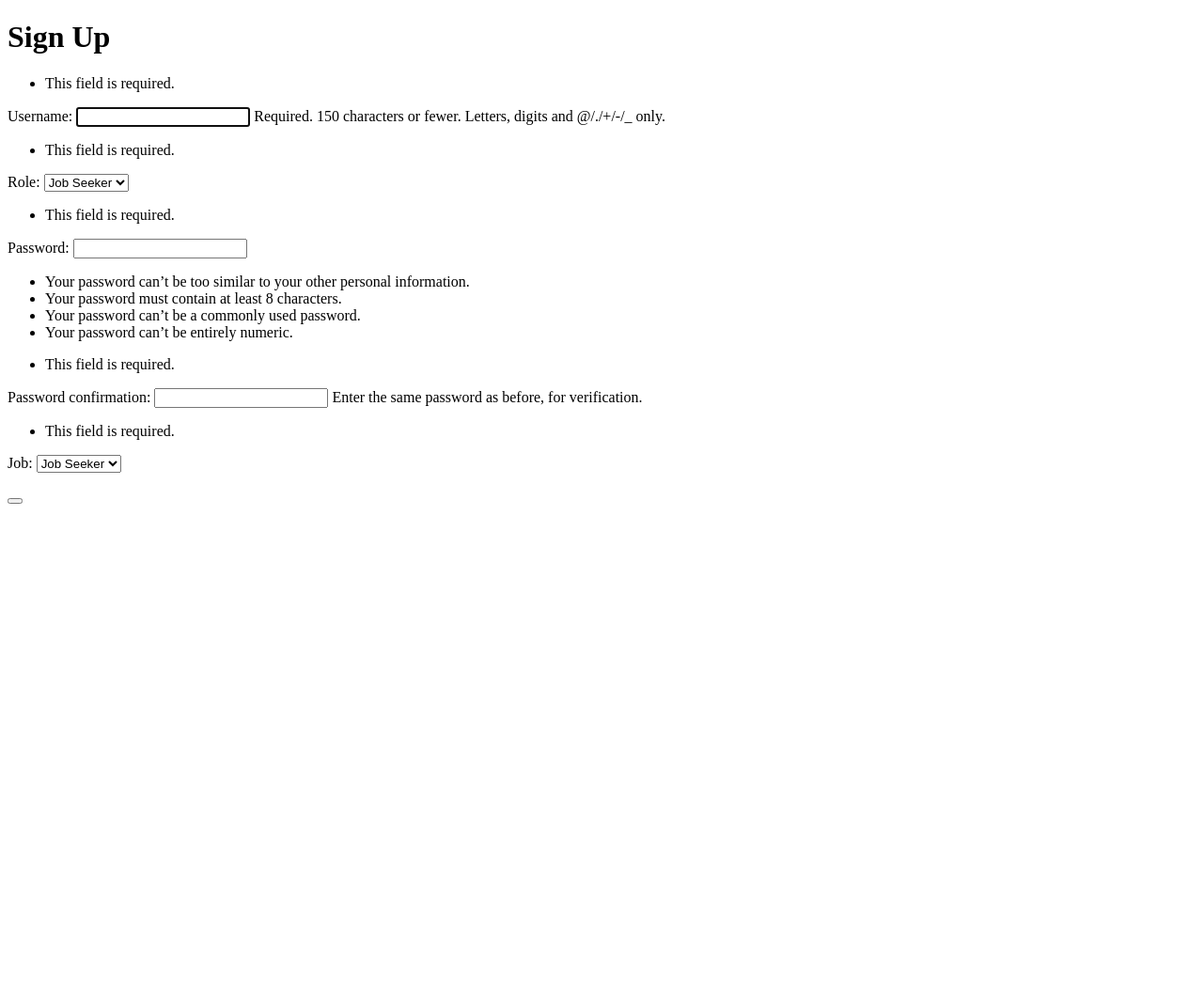
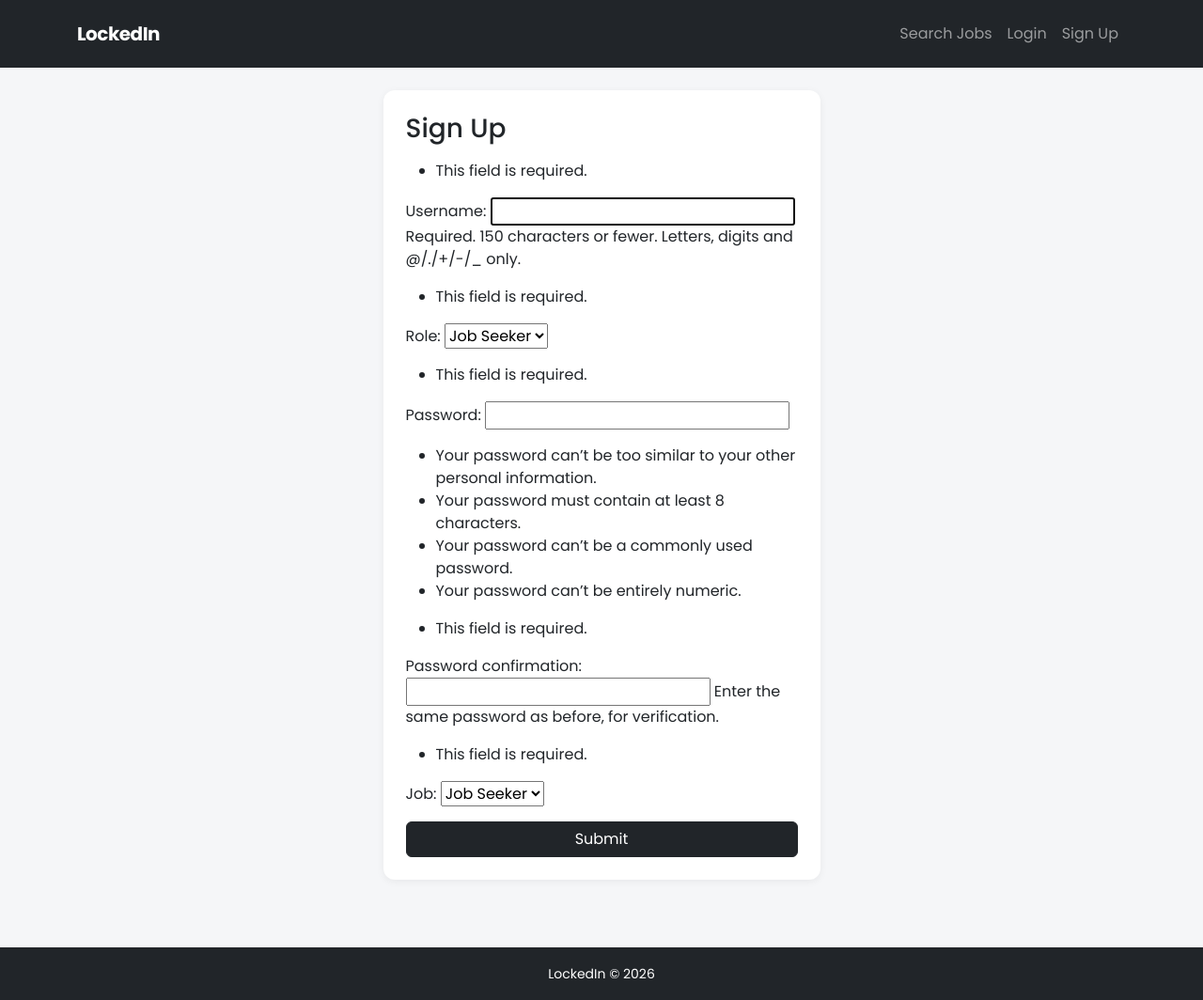
Before and after one commit to joshuahevelow/CS2340-Project2, a Django app: page /signup/ in a window 1280 px wide. Shown: the whole page at 94% size. Before the commit the page ends 536 px from the top, so only its background shows below. Run offline with Django 5.2, Linux system fonts and the light colour scheme; some libraries are stand-ins or nearby versions.

Commit message:
initial frontend

```diff
--- a/config/settings.py
+++ b/config/settings.py
@@ -55,7 +55,7 @@ ROOT_URLCONF = 'config.urls'
 TEMPLATES = [
     {
         'BACKEND': 'django.template.backends.django.DjangoTemplates',
-        'DIRS': [],
+        'DIRS': [BASE_DIR / 'templates'],
         'APP_DIRS': True,
         'OPTIONS': {
             'context_processors': [
@@ -116,6 +116,7 @@ USE_TZ = True
 # https://docs.djangoproject.com/en/5.2/howto/static-files/
 
 STATIC_URL = 'static/'
+STATICFILES_DIRS = [BASE_DIR / 'static']
 
 # Default primary key field type
 # https://docs.djangoproject.com/en/5.2/ref/settings/#default-auto-field
--- a/config/urls.py
+++ b/config/urls.py
@@ -16,12 +16,14 @@ Including another URLconf
 """
 from django.contrib import admin
 from django.urls import path
-from django.contrib.auth import views as authorized_view
+from django.contrib.auth import views as auth_views
 from recruiting import views
 
 urlpatterns = [
     path('admin/', admin.site.urls),
-    path("signup/", views.signup, name="jobs"),
+    path("signup/", views.signup, name="signup"),
+    path("login/", auth_views.LoginView.as_view(template_name="recruiting/login.html"), name="login"),
+    path("logout/", auth_views.LogoutView.as_view(next_page="job_search"), name="logout"),
     path("profile/edit/", views.edit, name="edit_profile"),
     path("seekers/<int:seekers_id>", views.view, name="view_profile"),
     path("", views.job_search, name="job_search"),
--- a/recruiting/templates/recruiting/form.html
+++ b/recruiting/templates/recruiting/form.html
@@ -1,16 +1,13 @@
-<!DOCTYPE html>
-<html lang="en">
-<head>
-    <meta charset="UTF-8">
-    <title>Title</title>
-</head>
-<body>
-    <h1>{{title}}</h1>
+{% extends "base.html" %}
+{% block content %}
+<div class="col-md-5 mx-auto">
+  <div class="card job-card p-4">
+    <h3 class="mb-3">{{ title }}</h3>
     <form method="post">
-        {%csrf_token%}
-        {{ form.as_p}}
-        <button type = "submit"> </button>
+      {% csrf_token %}
+      {{ form.as_p }}
+      <button class="btn btn-dark w-100" type="submit">Submit</button>
     </form>
-    <a href="{% url 'job_search' %"></a>
-</body>
-</html>
+  </div>
+</div>
+{% endblock %}
--- /dev/null
+++ b/templates/base.html
@@ -0,0 +1,53 @@
+<!DOCTYPE html>
+<html lang="en">
+{% load static %}
+<head>
+  <meta charset="UTF-8">
+  <meta name="viewport" content="width=device-width, initial-scale=1">
+  <title>{{ template_data.title|default:"LockedIn" }}</title>
+  <link href="https://cdn.jsdelivr.net/npm/bootstrap@5.3.3/dist/css/bootstrap.min.css" rel="stylesheet">
+  <link rel="stylesheet" href="https://cdnjs.cloudflare.com/ajax/libs/font-awesome/6.1.1/css/all.min.css">
+  <link href="https://fonts.googleapis.com/css2?family=Poppins:wght@400;500;600;700&display=swap" rel="stylesheet">
+  <script src="https://cdn.jsdelivr.net/npm/bootstrap@5.3.3/dist/js/bootstrap.bundle.min.js"></script>
+  <style>
+    body { font-family: 'Poppins', sans-serif; background-color: #f5f6f8; }
+    .navbar-brand { font-weight: 700; letter-spacing: -0.5px; }
+    .job-card { border: none; border-radius: 12px; box-shadow: 0 2px 8px rgba(0,0,0,0.06); transition: transform 0.15s ease; }
+    .job-card:hover { transform: translateY(-2px); box-shadow: 0 6px 16px rgba(0,0,0,0.1); }
+    .badge-status { font-size: 0.8rem; }
+  </style>
+</head>
+<body>
+  <nav class="navbar navbar-dark bg-dark navbar-expand-lg p-3">
+    <div class="container">
+      <a class="navbar-brand" href="{% url 'job_search' %}">LockedIn</a>
+      <button class="navbar-toggler" type="button" data-bs-toggle="collapse" data-bs-target="#navMenu">
+        <span class="navbar-toggler-icon"></span>
+      </button>
+      <div class="collapse navbar-collapse" id="navMenu">
+        <div class="navbar-nav ms-auto">
+          <a class="nav-link" href="{% url 'job_search' %}">Search Jobs</a>
+          {% if user.is_authenticated %}
+            {% if user.role == "seeker" %}
+              <a class="nav-link" href="{% url 'my_applications' %}">My Applications</a>
+              <a class="nav-link" href="{% url 'edit_profile' %}">Edit Profile</a>
+            {% endif %}
+            <a class="nav-link" href="{% url 'logout' %}">Logout ({{ user.username }})</a>
+          {% else %}
+            <a class="nav-link" href="{% url 'login' %}">Login</a>
+            <a class="nav-link" href="{% url 'signup' %}">Sign Up</a>
+          {% endif %}
+        </div>
+      </div>
+    </div>
+  </nav>
+
+  <div class="container py-4">
+    {% block content %}{% endblock content %}
+  </div>
+
+  <footer class="bg-dark text-white text-center py-3 mt-5">
+    <small>LockedIn &copy; 2026</small>
+  </footer>
+</body>
+</html>
```
Also changed, not shown: recruiting/templates/recruiting/job_search.html (+27 -17 lines), recruiting/templates/recruiting/login.html (added, +11 -0 lines), recruiting/templates/recruiting/profile.html (added, +14 -0 lines).
